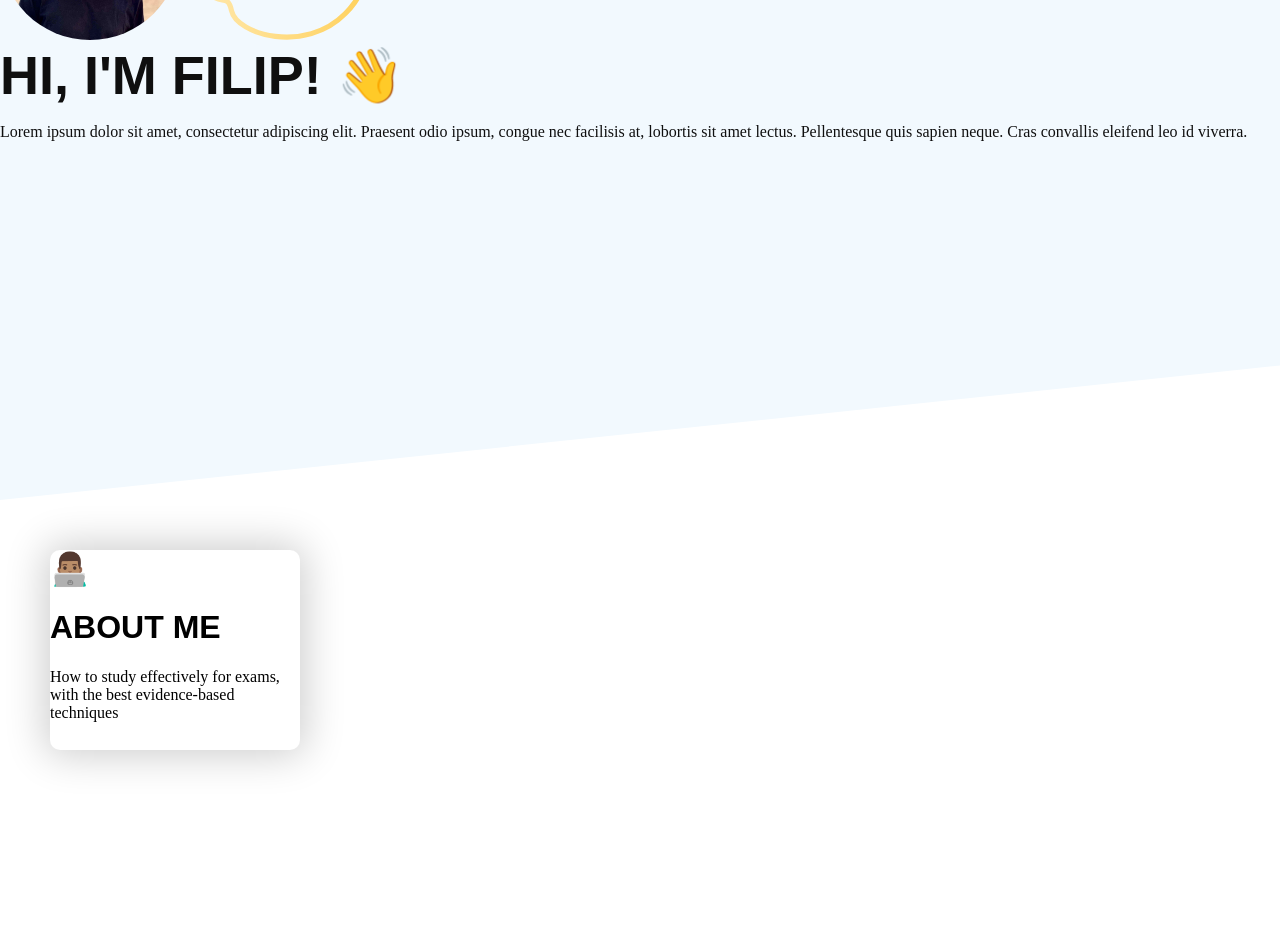
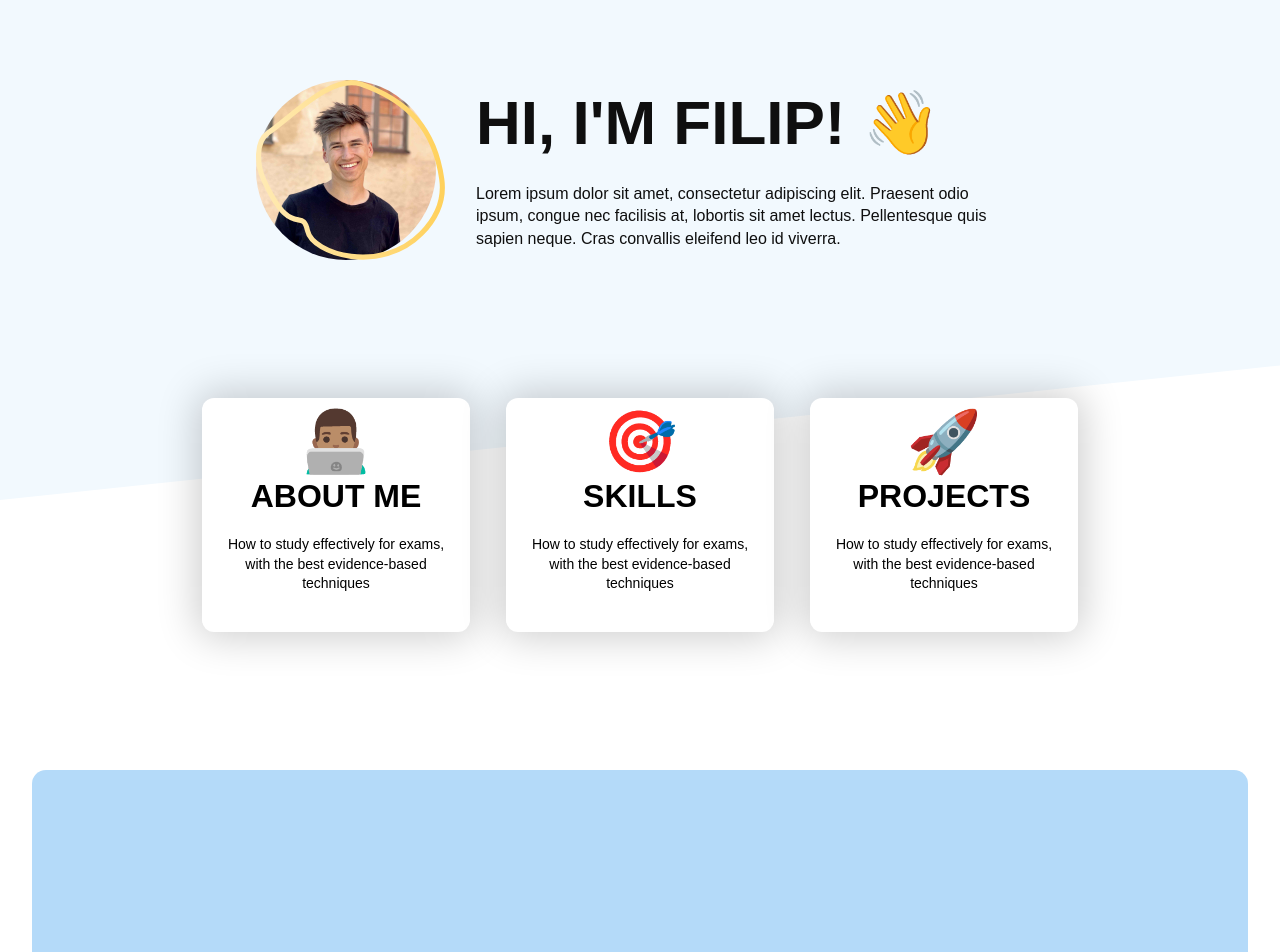
Before and after one commit to Filipbagen/filipbagen.se, a React (Create React App) app: page / in a window 1280 px wide. Shown: the part 140-1092 px from the top of the page. Before the commit the page ends 940 px from the top, so only its background shows below. Built offline with nearby package versions, Linux system fonts and the light colour scheme; a web font is replaced by a local one.

Commit message:
Updated style

```diff
--- a/src/App.css
+++ b/src/App.css
@@ -1,6 +1,8 @@
 body {
   margin: 0;
   padding: 0;
+  font-family: sans-serif;
+  line-height: 1.4;
 }
 
 .App {
--- a/src/App.js
+++ b/src/App.js
@@ -1,21 +1,46 @@
+// Import
 import './App.css';
 import React from 'react';
+import styled from 'styled-components';
 
 // Components
 import Header from './components/Header';
 import Topic from './components/Topic';
+import Footer from './components/Footer';
 
 function App() {
   return (
     <div>
       <Header />
-      <Topic
-        emoji="👨🏽‍💻"
-        title="ABOUT ME"
-        text="How to study effectively for exams, with the best evidence-based techniques"
-      />
+      <Container>
+        <Topic
+          emoji="👨🏽‍💻"
+          title="ABOUT ME"
+          text="How to study effectively for exams, with the best evidence-based techniques"
+        />
+        <Topic
+          emoji="🎯"
+          title="SKILLS"
+          text="How to study effectively for exams, with the best evidence-based techniques"
+        />
+        <Topic
+          emoji="🚀"
+          title="PROJECTS"
+          text="How to study effectively for exams, with the best evidence-based techniques"
+        />
+      </Container>
+      <Footer />
     </div>
   );
 }
 
 export default App;
+
+// Style
+const Container = styled.div`
+  display: flex;
+  flex-direction: row;
+  align-items: center;
+  justify-content: center;
+  flex-wrap: wrap;
+`
--- /dev/null
+++ b/src/components/Footer.js
@@ -0,0 +1,28 @@
+import React from "react";
+import styled from "styled-components";
+
+const Footer = () => {
+    return (
+        <Container>
+            <Box />
+        </Container>
+    )
+}
+
+export default Footer
+
+// Style
+const Container = styled.div`
+    width: 100vw;
+    display: flex;
+    justify-content: center;
+    align-items: center;
+    margin-bottom: 36px;
+`
+
+const Box = styled.div`
+    height: 290px;
+    width: 95vw;
+    background-color: #B4DAF9;
+    border-radius: 14px;
+`
--- a/src/components/Header.js
+++ b/src/components/Header.js
@@ -9,14 +9,16 @@ const Header = () => {
             <HeaderBG />
             <Intro>
                 <Pic>
-                    <img style={{ borderRadius: "50%" }} src={profilePic} alt="" />
+                    <img style={{ borderRadius: "50%" }} src={profilePic} alt="portrait" />
                     <img src={border} alt="Border" />
                 </Pic>
 
-                <h1>HI, I'M FILIP! <span role="img" aria-label="wave">👋</span></h1>
-                <p>
-                    Lorem ipsum dolor sit amet, consectetur adipiscing elit. Praesent odio ipsum, congue nec facilisis at, lobortis sit amet lectus. Pellentesque quis sapien neque. Cras convallis eleifend leo id viverra.
-                </p>
+                <TextContainer>
+                    <h1>HI, I'M FILIP! <span role="img" aria-label="wave">👋</span></h1>
+                    <p>
+                        Lorem ipsum dolor sit amet, consectetur adipiscing elit. Praesent odio ipsum, congue nec facilisis at, lobortis sit amet lectus. Pellentesque quis sapien neque. Cras convallis eleifend leo id viverra.
+                    </p>
+                </TextContainer>
             </Intro>
         </Head>
     )
@@ -36,8 +38,22 @@ const HeaderBG = styled.div`
     transform-origin: top left;
 `
 
+const TextContainer = styled.div`
+    position: relative;
+    width: 520px;
+    left: 220px;
+
+    & > h1 {
+        font-size: 62px;
+        margin: 0;
+    }
+`
+
 const Intro = styled.div`
-    position: relative;
+    position: absolute;
+    top: 220px;
+    left: 20vw;
+    margin: 0;
     color: #0f0f0f;
 
     & > h1 {
@@ -51,7 +67,7 @@ const Pic = styled.div`
 
     & > img {
         height: 180px;
-        position: relative;
+        position: absolute;
     }
 `
 
--- a/src/components/Topic.js
+++ b/src/components/Topic.js
@@ -4,22 +4,51 @@ import styled from "styled-components";
 const Topic = (props) => {
     return (
         <Box>
-            <h1>{props.emoji}</h1>
+            <h2>{props.emoji}</h2>
             <h1>{props.title}</h1>
             <p>{props.text}</p>
         </Box>
     )
 }
 
+export default Topic
+
+// Style
 const Box = styled.div`
-    height: 200px;
-    width: 250px;
+    display: flex;
+    justify-content: center;
+    align-items: center;
+    flex-direction: column;
+
+    position: relative;
+    bottom: 120px;
+    height: 220px;
+    width: 240px;
     background-color: white;
-    margin: 50px;
+    margin: 18px;
+    padding: 0 14px 14px 14px;
+    border-radius: 12px;
+
     -webkit-box-shadow: 0px 0px 40px 5px rgba(0,0,0,0.2);
     box-shadow: 0px 0px 40px 5px rgba(0,0,0,0.2);
-    border-radius: 10px;
 
+    & > h2 {    // Emoji
+        font-size: 60px;
+        position: relative;
+        /* top: 32px; */
+        margin: 0;
+    }
+
+    & > h1 {    // Title
+        position: relative;
+        bottom: 10px;
+        margin: 0;
+    }
+
+    & > p {     // Body text
+        position: relative;
+        bottom: 8px;
+        text-align: center;
+        font-size: 14px;
+    }
 `
-
-export default Topic
```
